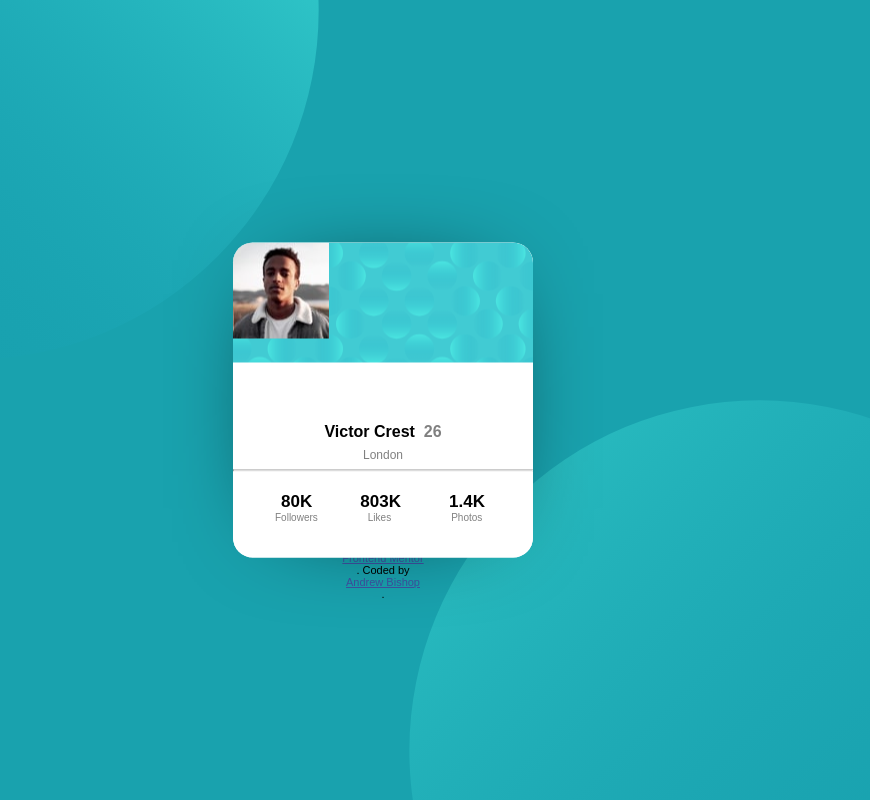
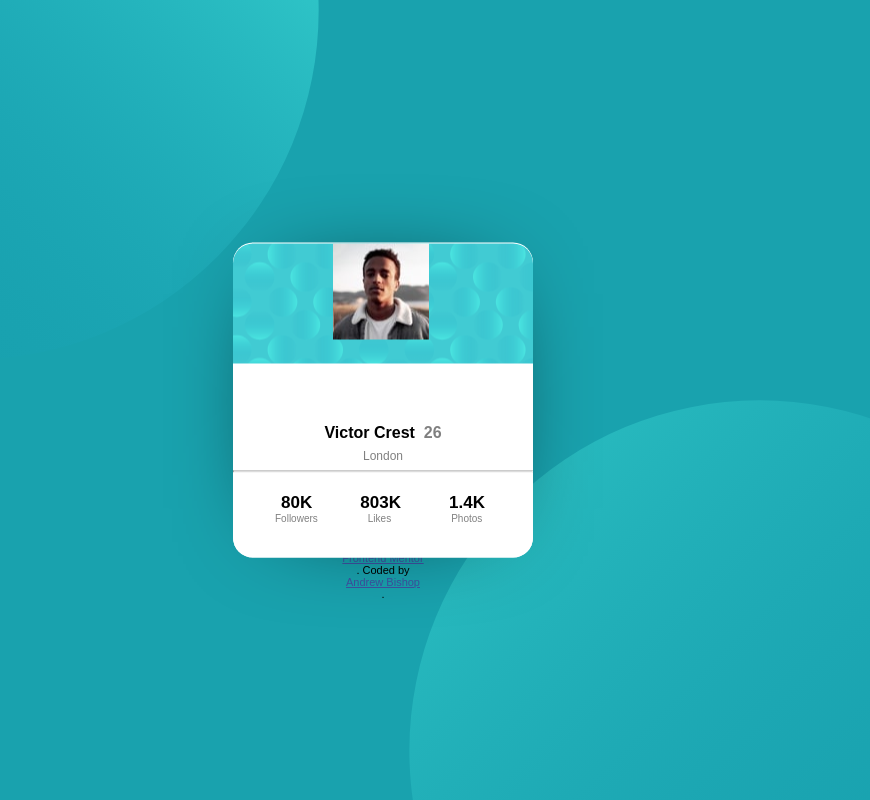
Before and after one commit to SuperMarioLord64/profile-card, a plain HTML site: page index.html in a window 1280 px wide. Shown: the whole page, without its empty margins (257-1127 px from the left). Drawn offline with Linux system fonts and the light colour scheme.

Commit message:
Update styles.css

```diff
--- a/styles.css
+++ b/styles.css
@@ -38,28 +38,38 @@ body{
 	background: url("images/bg-pattern-card.svg");
 	border-top-left-radius: 20px;
 	border-top-right-radius: 20px;
+
 }
 
 
 .image-container{
+	align-items: center;
 	background: white;
 	width: 80px;
 	height: 80px;
 	border-radius: 50%;
 	padding: 5px;
 	transform: translate(115%, 80%); /*This rotates the position. The first value is to the right, while the second value is to  the bottom*/
+
 }
 
 
 .image-container img{
 	display: flex;
-	align-self: center;
+
 	background: white;
 	width: 80px;
 	height: 80px;
 	border-radius: 50%;
+
 }
+.image-class{
+	margin-top: 1px;
+	display: grid;
+  margin-left: 100px;
+	margin-bottom: 100px;
 
+}
 
 .lower-container{
 	height: 62%;
```
